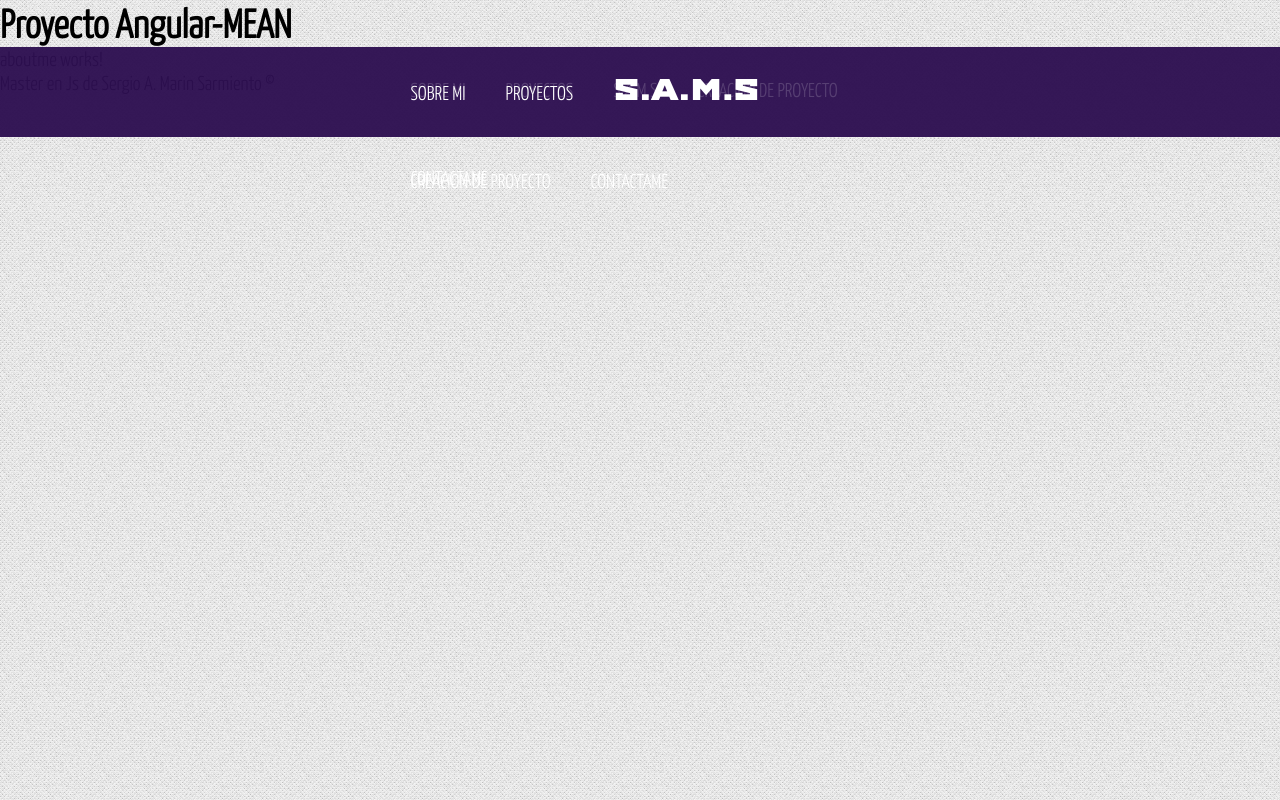
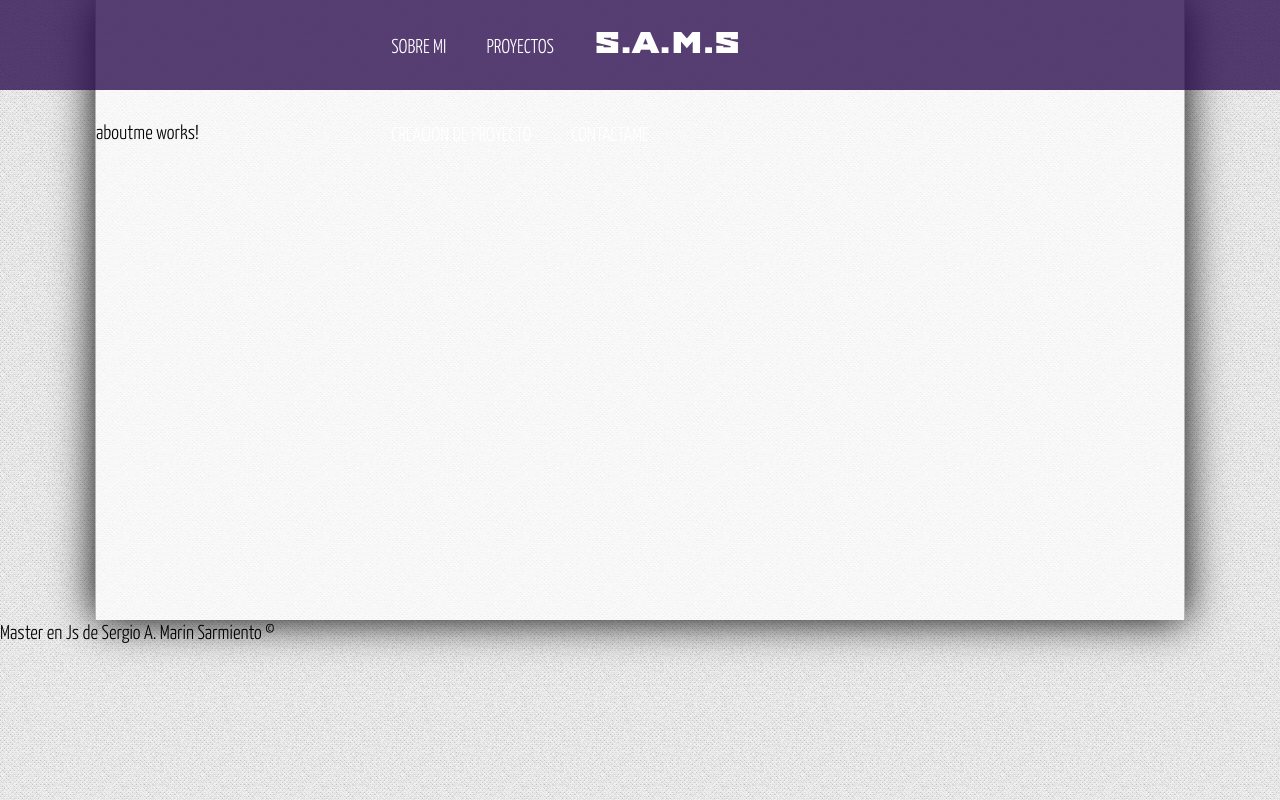
Before and after one commit to MarinWebProg/JavaScript-MEAN, an Angular app in the folder proyecto-angular/: page / in a window 1280 px wide. Built offline with nearby package versions, Linux system fonts and the light colour scheme.

Commit message:
style: :lipstick: Maquetado del contenedor

```diff
--- a/proyecto-angular/src/app/app.component.html
+++ b/proyecto-angular/src/app/app.component.html
@@ -1,14 +1,4 @@
-<h1>Proyecto Angular-MEAN</h1>
-
-<header>
-  <ul>
-    <li><a [routerLink]="['/sobre-mi']">Sobre mi</a></li>
-    <li><a [routerLink]="['/proyecto']">Proyectos</a></li>
-    <li><a href="#">S.A.M.S</a></li>
-    <li><a [routerLink]="['/crear-proyecto']">Creacion de proyecto</a></li>
-    <li><a [routerLink]="['/contacto']">Contactame</a></li>
-  </ul>
-</header>
+<!-- <h1>Proyecto Angular-MEAN</h1> -->
 <header>
   <ul>
     <li><a [routerLink]="['/sobre-mi']">Sobre mi</a></li>
@@ -20,10 +10,8 @@
 </header>
 
 
-
-
 <!-- Para acceder al routeo mediante el link -->
-<section id="section">
+<section id="content">
   <router-outlet></router-outlet>
 </section>
 
--- a/proyecto-angular/src/assets/css/styles.css
+++ b/proyecto-angular/src/assets/css/styles.css
@@ -50,7 +50,7 @@ header{
 
 header ul{
   display: block;
-  width: 39%;
+  width: 42%;
   height: inherit;
   margin: 0px auto;
   margin-top: -1px;
@@ -92,3 +92,15 @@ header a:hover{
   color: black;
   transform: scale(1.50,1.50);
 }
+
+/*Contenedor principal-Espacio principal*/
+#content{
+  min-height: 500PX;
+  padding-top: 120PX;
+  width: 85%;
+  margin: 0 auto;
+  box-shadow: 0px 0px 40px black;
+  background: rgba(255, 255, 255, 0.7);
+  border-left:1px solid #b7b7b7 ;
+  border-right:1px solid #b7b7b7 ;
+}
```
